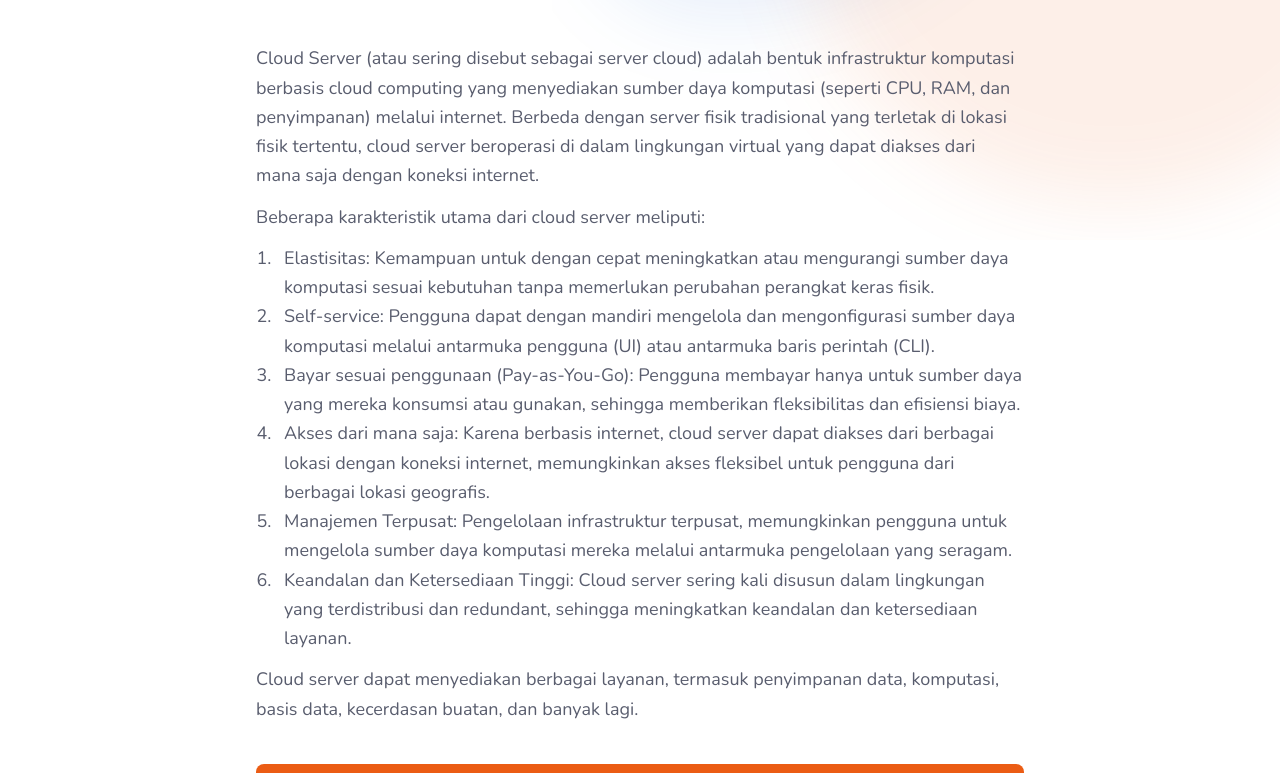
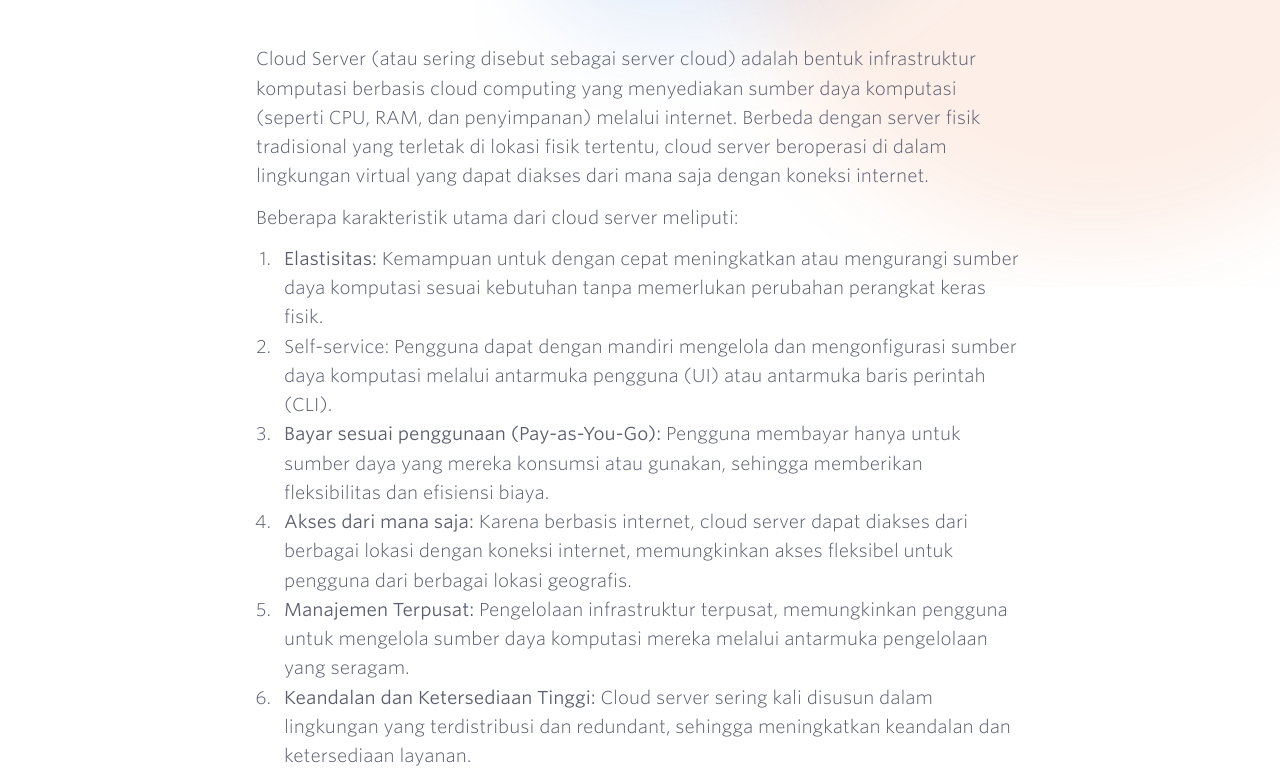
Before and after one commit to nvcld/cloud-server-landing, a website: page index.html in a window 1280 px wide. Shown: the part 208-981 px from the top of the page. Drawn offline with nearby package versions, Linux system fonts and the light colour scheme.

Commit message:
feat: import whitney font & add favicon

```diff
--- a/index.html
+++ b/index.html
@@ -5,6 +5,8 @@
     <meta name="viewport" content="width=device-width, initial-scale=1.0">
     <link href="/src/output.min.css" rel="stylesheet">
     <title>Nevacloud - Cloud Server</title>
+    <link rel="icon" type="image/x-icon" href="/src/img/favicon.ico">
+    <link href="/src/fonts/whitney.css" rel="stylesheet" />
     <link rel="preconnect" href="https://fonts.googleapis.com">
     <link rel="preconnect" href="https://fonts.gstatic.com" crossorigin>
     <link href="https://fonts.googleapis.com/css2?family=Nunito:ital,wght@0,200;0,300;0,400;0,500;0,600;0,700;0,800;1,200;1,300;1,400;1,500;1,600;1,700;1,800&display=swap" rel="stylesheet">
@@ -31,7 +33,7 @@
 
         <section class="pt-16 pb-24">
             <div class="container">
-                <article class="leading-relaxed text-gray-600 font-light max-w-3xl mx-auto text-lg">
+                <article class="leading-relaxed text-gray-600 font-light max-w-3xl mx-auto text-lg font-body">
                     <p class="mb-3">Cloud Server (atau sering disebut sebagai server cloud) adalah bentuk infrastruktur komputasi berbasis cloud computing yang menyediakan sumber daya komputasi (seperti CPU, RAM, dan penyimpanan) melalui internet. Berbeda dengan server fisik tradisional yang terletak di lokasi fisik tertentu, cloud server beroperasi di dalam lingkungan virtual yang dapat diakses dari mana saja dengan koneksi internet.</p>
                     <p class="mb-3">Beberapa karakteristik utama dari cloud server meliputi:</p>
                     <ol class="list-decimal ml-5 mb-3">
```
Also changed, not shown: src/img/favicon.ico (added), src/output.min.css, 1 other file.
